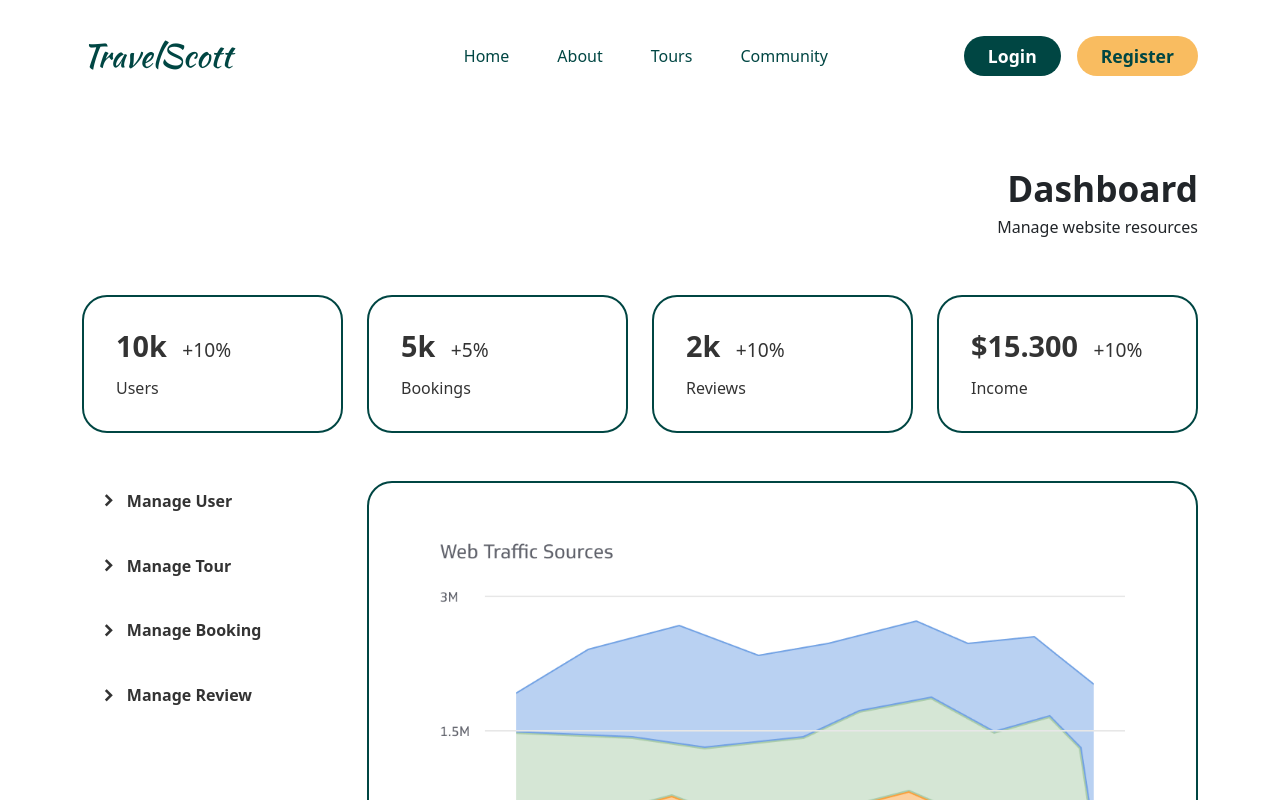
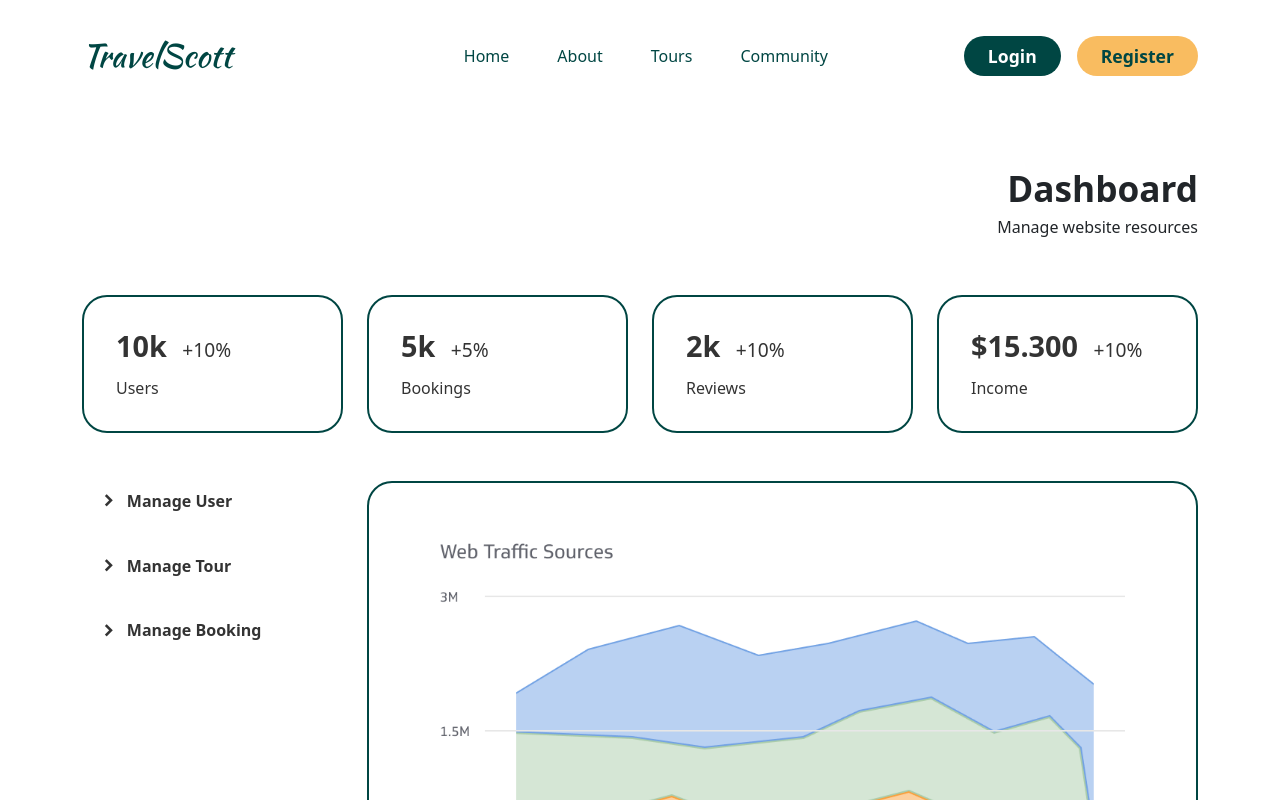
Before and after one commit to dd-mahn/travel-booking-website, a React (Create React App) app in the folder frontend/: page /admin in a window 1280 px wide. Shown: the top 800 px of the page. Built offline with nearby package versions, Linux system fonts and the light colour scheme.

Commit message:
Remove review route

```diff
--- a/frontend/src/pages/AdminDashboard.jsx
+++ b/frontend/src/pages/AdminDashboard.jsx
@@ -17,10 +17,6 @@ const admin__links = [
     {
       path:'/admin/booking',
       display:'Manage Booking'
-    },
-    {
-      path:'/admin/review',
-      display:'Manage Review'
     }
   ]
 
```
